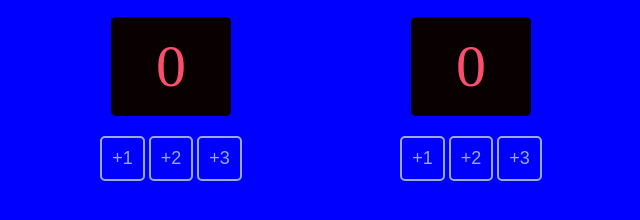
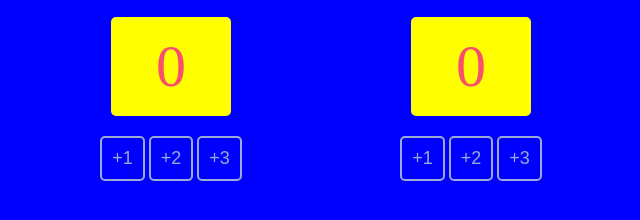
Before and after one commit to jjotteson2/scoreboard, a plain HTML site: page index.html in a window 1280 px wide. Shown: the part 100-320 px from the top of the page, without its empty margins (319-959 px from the left). Drawn offline with Linux system fonts and the light colour scheme.

Commit message:
Change background-color of #home-score and #guest-score

```diff
--- a/index.css
+++ b/index.css
@@ -12,7 +12,7 @@ body {
 
 #home-score,
 #guest-score {
-    background: #080001;
+    background: yellow;
     color: #F94F6D;
     font-size: 60px;
     width: 120px;
```
